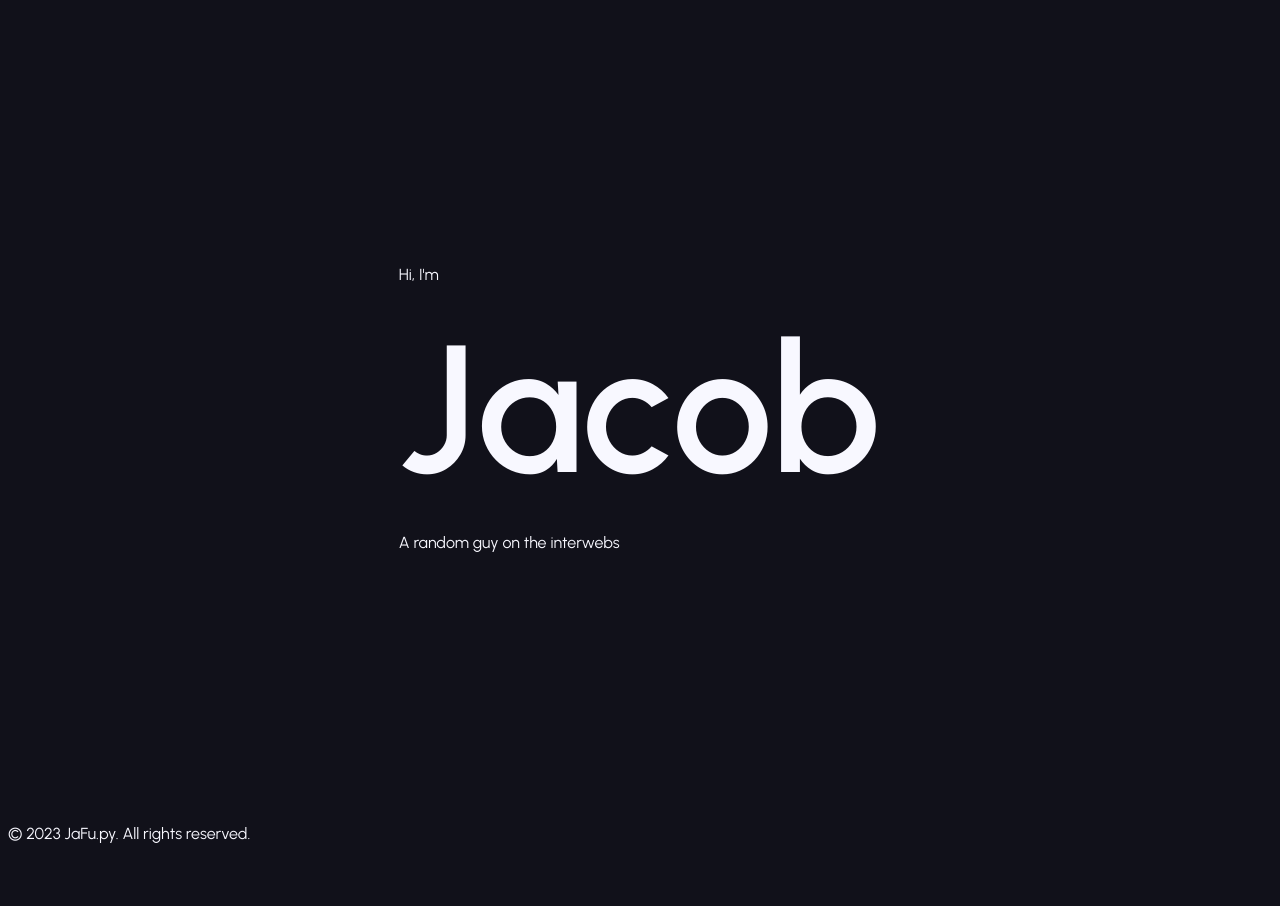
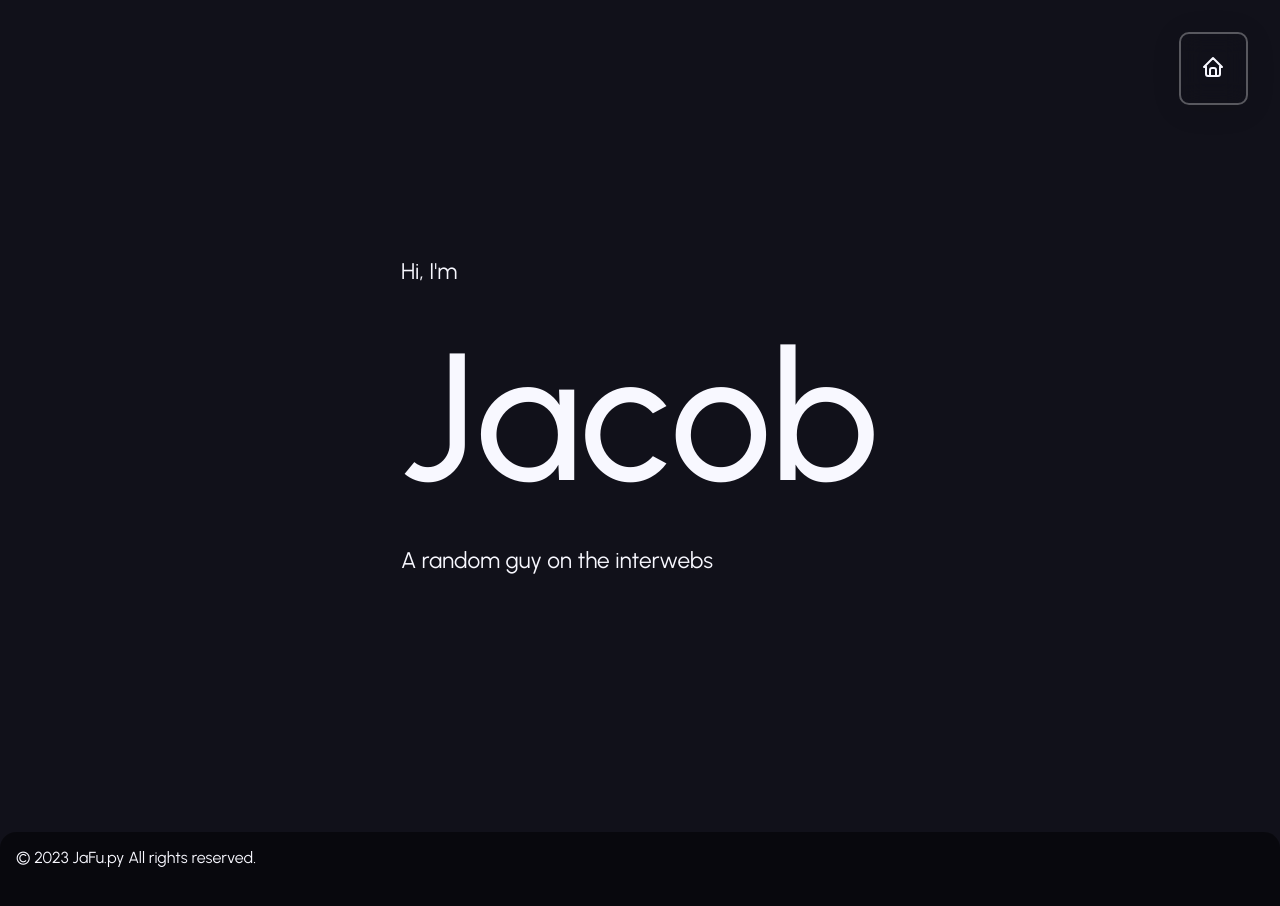
Before and after one commit to JaFu-py/New-Site, a SvelteKit app: page / in a window 1280 px wide. Shown: the top 906 px of the page. Before the commit the page ends 859 px from the top, so only its background shows below. Built offline with nearby package versions, Linux system fonts and the light colour scheme.

Commit message:
added nav bar and work on link shortener

```diff
--- a/package.json
+++ b/package.json
@@ -35,6 +35,8 @@
   "type": "module",
   "dependencies": {
     "@supabase/auth-helpers-sveltekit": "^0.10.3",
-    "@supabase/supabase-js": "^2.38.1"
+    "@supabase/supabase-js": "^2.38.1",
+    "@supabase/ui": "^0.36.5",
+    "@tabler/icons-svelte": "^2.39.0"
   }
 }
--- a/src/app.scss
+++ b/src/app.scss
@@ -7,6 +7,14 @@ body {
 
 	background: $co-neu-900;
 	color: $co-neu-100;
+
+	padding: 0;
+	margin: 0;
+}
+
+section {
+	padding: $sz-md;
+	min-height: 100vh;
 }
 
 h1 {
--- a/src/routes/+layout.svelte
+++ b/src/routes/+layout.svelte
@@ -1 +1,60 @@
-<script>import "../app.scss";</script><slot></slot>
+<script>
+	import '../app.scss';
+    import { IconHome as Home,  } from "@tabler/icons-svelte"
+
+    import { page } from "$app/stores";
+
+</script>
+
+
+
+{#if $page.route.id !== "/r/[slug]"}
+<nav>
+    <a href="#"><Home/></a>
+</nav>
+    <slot />
+<footer>&copy 2023 JaFu.py All rights reserved.</footer>
+    {:else}
+    <slot />
+    {/if}
+<style lang="scss">
+  // ----- Nav -----
+
+  nav {
+    box-shadow: 0 4px 30px rgba(0, 0, 0, 0.1);
+    backdrop-filter: blur(11.7px);
+    -webkit-backdrop-filter: blur(11.7px);
+    border: 2px solid rgba(255, 255, 255, 0.3);
+    border-radius: 10px;
+    position: fixed;
+    top: 2em;
+    right: 2em;
+    display: flex;
+    flex-direction: column;
+    width: fit-content;
+    padding: 5px;
+
+    z-index: 5000;
+
+    a {
+      text-decoration: none;
+      padding: 10px;
+      color: $co-neu-100;
+      border-radius: 1rem;
+      margin: $sz-xs2;
+
+      &:hover {
+        color: #45adda;
+      }
+    }
+  }
+	footer {
+		height: 10vh;
+		background: #00000080;
+
+		border-top-left-radius: $sz-md;
+		border-top-right-radius: $sz-md;
+
+		padding: $sz-md;
+	}
+</style>
--- a/src/routes/+page.svelte
+++ b/src/routes/+page.svelte
@@ -5,14 +5,8 @@
 			<h1>Jacob</h1>
 			<p>A random guy on the interwebs</p>
 		</div>
-
 	</section>
 </main>
-
-
-    <footer>
-        <p>© 2023 JaFu.py. All rights reserved.</p>
-    </footer>
 
 <style lang="scss">
 	// Hero
@@ -27,6 +21,10 @@
 			h1 {
 				margin: 0;
 				font-size: $sz-xl6;
+				font-weight: $wt-bold;
+			}
+			p {
+				font-size: $sz-lg;
 			}
 		}
 	}
--- a/src/variables.scss
+++ b/src/variables.scss
@@ -1,9 +1,10 @@
 /* Variables and mixins declared here will be available in all other SCSS files */
 
-$co-neu-900: #11111a;
-$co-neu-100: #f8f8ff;
+$co-neu-900: rgb(17, 17, 26);
+$co-neu-100: rgb(248, 248, 255);
 
-$sz-xs: 0.500rem;
+$sz-xs2: 0.354rem;
+$sz-xs: 0.5rem;
 $sz-sm: 0.707rem;
 $sz-md: 1rem;
 $sz-lg: 1.414rem;
@@ -16,13 +17,13 @@ $sz-xl6: 11.302rem;
 $sz-xl7: 15.981rem;
 $sz-xl8: 22.597rem;
 $sz-xl9: 31.952rem;
-$sz-xl10: 45.180rem;
+$sz-xl10: 45.18rem;
 $sz-xl11: 63.884rem;
 $sz-xl12: 90.332rem;
 $sz-xl13: 127.729rem;
-$sz-xl14: 180.610rem;
+$sz-xl14: 180.61rem;
 $sz-xl15: 255.382rem;
-$sz-xl16: 361.110rem;
+$sz-xl16: 361.11rem;
 
 $wt-xxlight: calc(300 * 0.354);
 $wt-xlight: calc(300 * 0.5);
--- a/svelte.config.js
+++ b/svelte.config.js
@@ -1,13 +1,13 @@
-import { vitePreprocess } from "@sveltejs/kit/vite";
+import { vitePreprocess } from '@sveltejs/kit/vite';
 import adapter from '@sveltejs/adapter-vercel';
 
 /** @type {import('@sveltejs/kit').Config} */
 const config = {
-    kit: {
+	kit: {
 		adapter: adapter()
 	},
 
-    preprocess: [vitePreprocess({})]
+	preprocess: [vitePreprocess({})]
 };
 
 export default config;
--- a/vite.config.js
+++ b/vite.config.js
@@ -11,7 +11,7 @@ export default defineConfig({
 	css: {
 		preprocessorOptions: {
 			scss: {
-                additionalData: "@use \"src/variables.scss\" as *;"
+				additionalData: '@use "src/variables.scss" as *;'
 			}
 		}
 	}
```
Also changed, not shown: src/app.d.ts (+4 -4 lines), src/lib/subabase.js (+6 -5 lines), src/routes/r/[slug]/+page.js (added, +12 -0 lines), src/routes/r/[slug]/+page.svelte (+20 -26 lines), 1 other file (tests, documents, lock files or other folders). Lines whose indentation alone changed are shown as unchanged.
